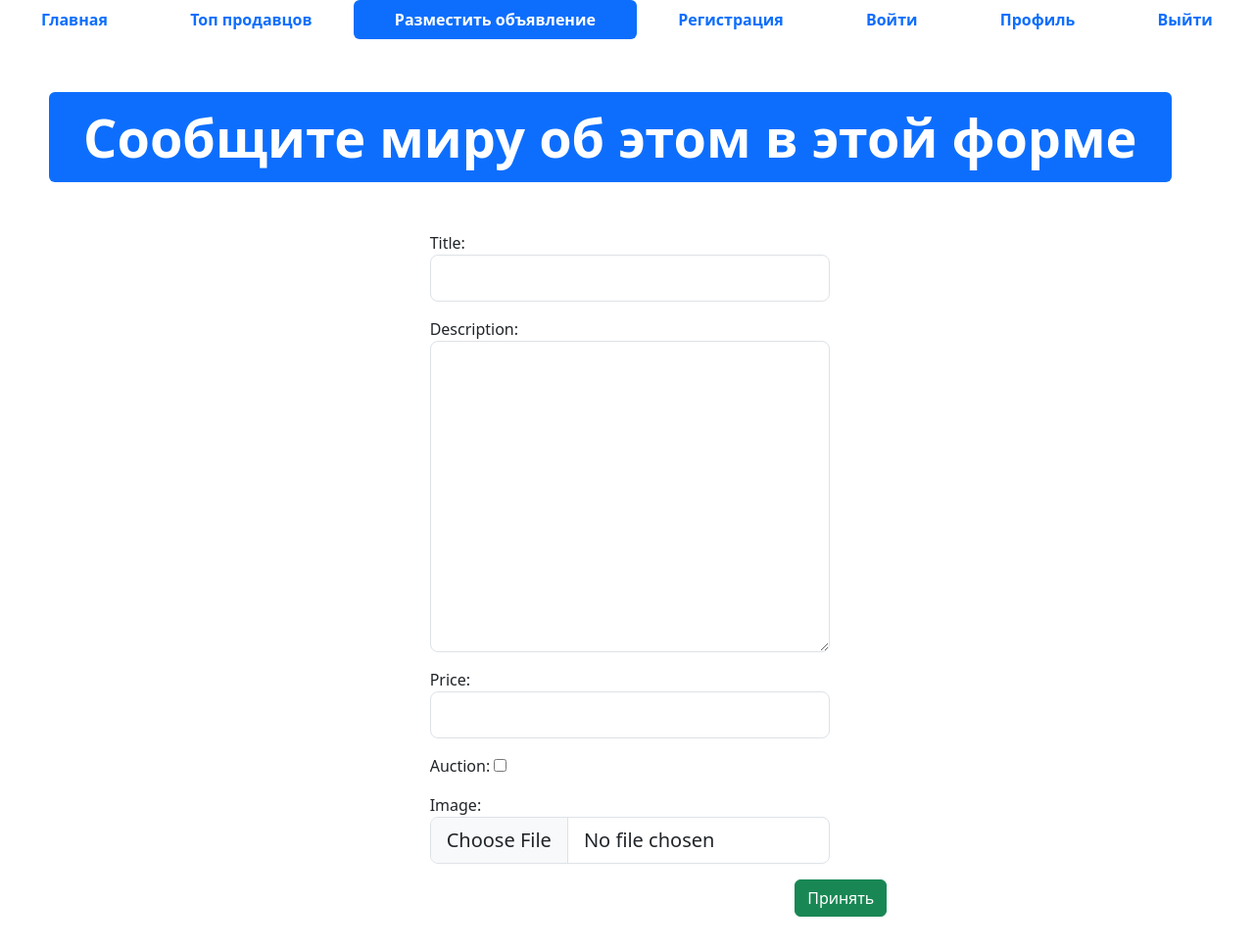
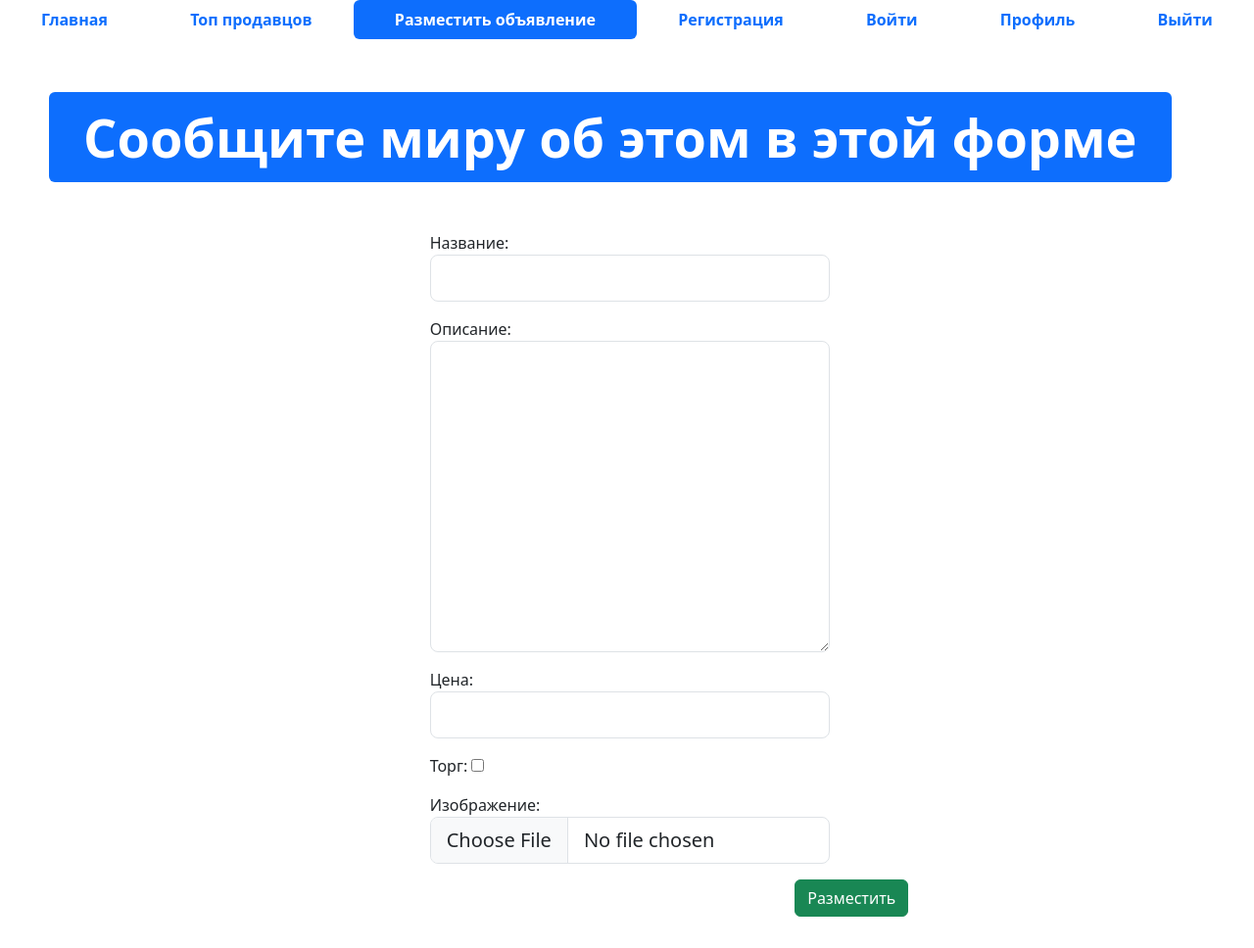
Before and after one commit to BlackPensil/django_web, a Django app: page /advertisement-post/ in a window 1280 px wide; the page is wider, and only the part inside the window is pictured. Shown: that part at 98% size. Run offline with Django 4.2, Linux system fonts and the light colour scheme; some libraries are stand-ins or nearby versions.

Commit message:
create ModelForm and validation title

```diff
--- a/djangosite/app_djangosite/Forms.py
+++ b/djangosite/app_djangosite/Forms.py
@@ -1,19 +1,20 @@
 from django import forms
+from .models import *
+from django.core.exceptions import ValidationError
 
-class AdvertisementForm(forms.Form):
-    title = forms.CharField(
-        max_length=60,
-        widget=forms.TextInput(attrs={'class': 'form-control form-control-lg'}),
-    )
-    description = forms.CharField(
-        widget=forms.Textarea(attrs={'class': 'form-control form-control-lg'}),
-    )
-    price = forms.DecimalField(
-        widget=forms.NumberInput(attrs={'class': 'form-control form-control-lg'}),
-    )
-    auction = forms.BooleanField(
-        widget=forms.CheckboxInput(attrs={'class': 'font-check-input'}),
-    )
-    image = forms.ImageField(
-        widget=forms.FileInput(attrs={'class': 'form-control form-control-lg'}),
-    )
+class AdvertisementForm(forms.ModelForm):
+    class Meta:
+        model = Advertisements
+        fields = ['title', 'description', 'price', 'auction', 'image']
+        widgets = {
+            'title': forms.TextInput(attrs={'class': 'form-control form-control-lg'}),
+            'description': forms.Textarea(attrs={'class': 'form-control form-control-lg'}),
+            'price': forms.NumberInput(attrs={'class': 'form-control form-control-lg'}),
+            'auction': forms.CheckboxInput(attrs={'class': 'font-check-input'}),
+            'image': forms.FileInput(attrs={'class': 'form-control form-control-lg'}),
+        }
+    def clean_title(self):
+        title = self.cleaned_data['title']
+        if '?' in title[0]:
+            raise ValidationError('Заголовок не может начинаться с вопросительного знака!')
+        return title
--- a/djangosite/app_djangosite/views.py
+++ b/djangosite/app_djangosite/views.py
@@ -18,8 +18,7 @@ def advertisement_post(request):
             advertisement = Advertisements(**form.cleaned_data)
             advertisement.user = request.user
             advertisement.save()
-            url = reverse('main-page')
-            return redirect(url)
+            return redirect('main-page')
     else:
         form = AdvertisementForm()
     context = {'form': form}
--- a/djangosite/templates/advertisement-post.html
+++ b/djangosite/templates/advertisement-post.html
@@ -55,10 +55,10 @@
            </div>
           <div class="row mb-3 offset-sm-5">
         <div class="col">
-          <button type="submit" class="btn btn-success">Принять</button>
+          <button type="submit" class="btn btn-success">Разместить</button>
         </div>
       </div>
-    </form>
+       </form>
 {% block scripts %}
   <script src="{% static 'js/bootstrap.bundle.min.js' %}"></script>
 {% endblock %}
--- a/djangosite/templates/login.html
+++ b/djangosite/templates/login.html
@@ -12,8 +12,6 @@
 </head>
 
 <body>
-
-
   <ul class="nav nav-pills sticky-top bg-white nav-fill">
     <li class="nav-item">
       <a class="nav-link" href="index.html">
```
Also changed, not shown: djangosite/app_djangosite/models.py (+0 -8 lines), djangosite/db.sqlite3, djangosite/media/advertisements/dz_maximum1.png (added), djangosite/media/advertisements/dz_maximum1_TBUtBIU.png (added), djangosite/media/advertisements/dz_maximum1_mCLLVPj.png (added), djangosite/media/advertisements/dz_maximum1_yw58tfx.png (added), djangosite/media/advertisements/dz_maximum2.png (added), djangosite/media/advertisements/dz_maximum2_98rc02a.png (added), djangosite/media/advertisements/dz_maximum2_HrNmQd9.png (added), djangosite/media/advertisements/dz_maximum2_QwCyabO.png (added), djangosite/media/advertisements/dz_maximum2_dP1f8WV.png (added), djangosite/media/advertisements/dz_maximum2_gfry8mO.png (added), djangosite/media/advertisements/dz_maximum2_uiMYFU5.png (added), djangosite/media/advertisements/met-gar3.jpg (added).
